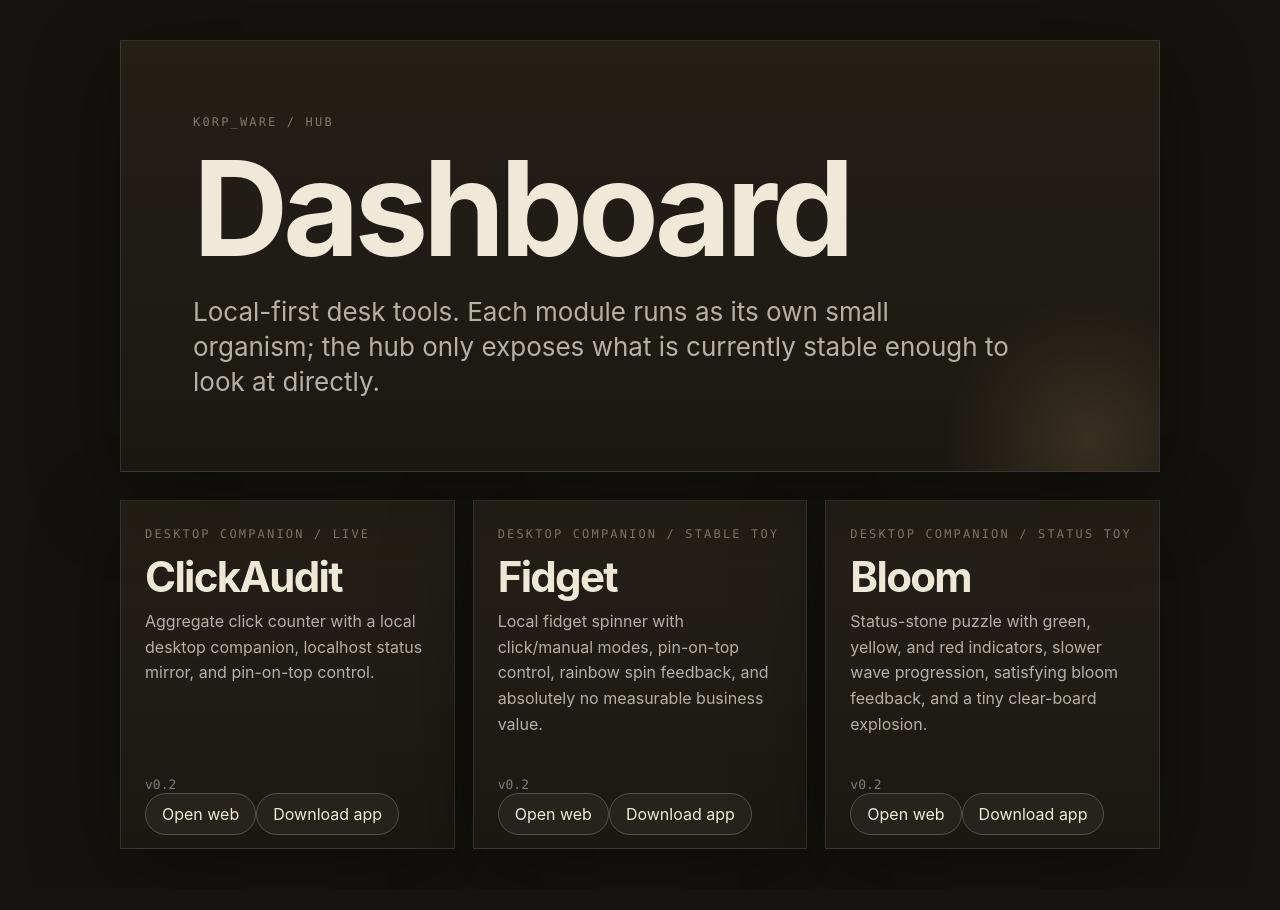
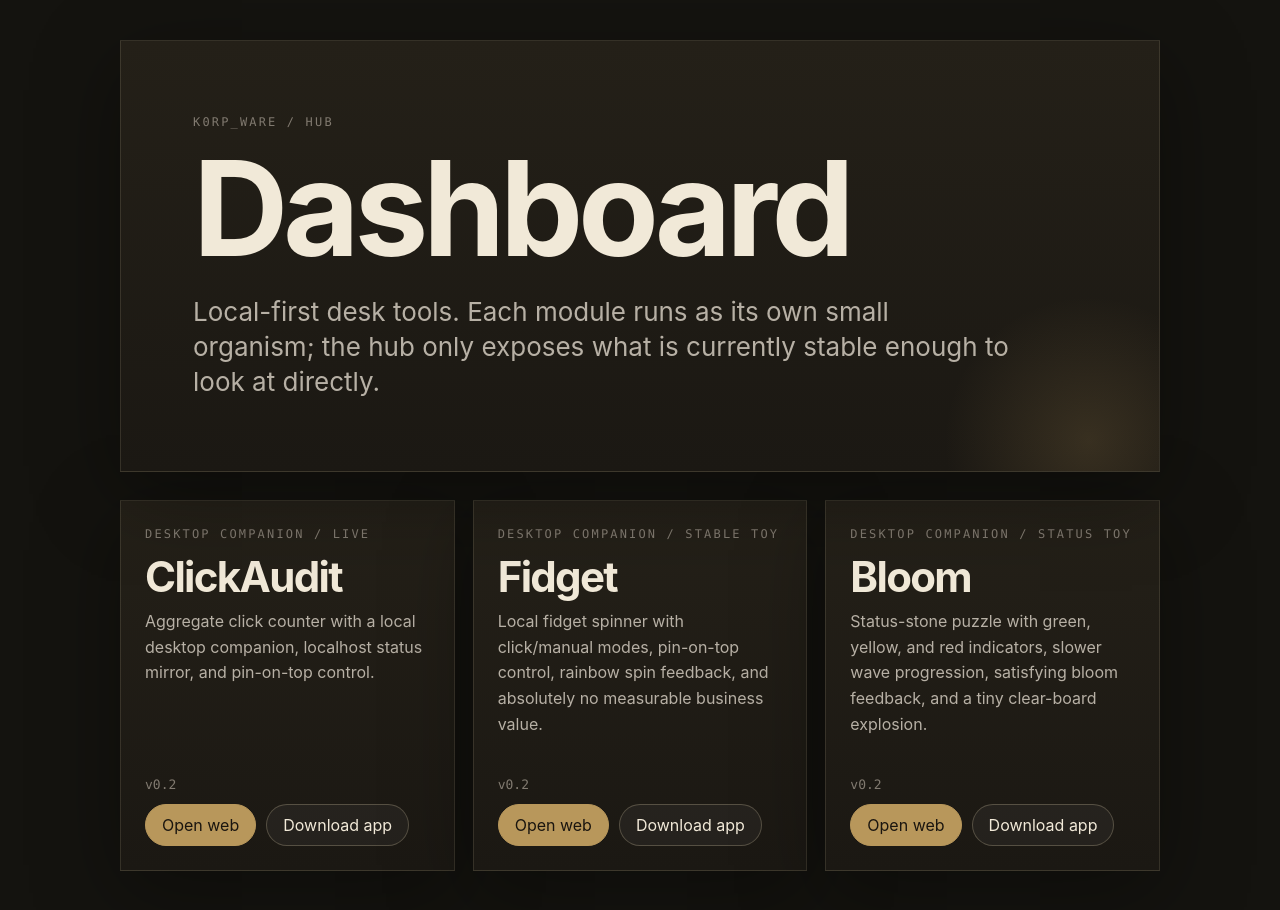
Before and after one commit to EinCorn/K0rp_ware, a React (Vite) app: page / in a window 1280 px wide. Before the commit the page ends 889 px from the top, so only its background shows below. Built offline with nearby package versions, Linux system fonts and the light colour scheme.

Commit message:
Style dashboard module actions

```diff
--- a/src/components/Dashboard.css
+++ b/src/components/Dashboard.css
@@ -34,6 +34,19 @@
   min-height: 260px;
 }
 
+.module-card-actions {
+  display: flex;
+  flex-wrap: wrap;
+  gap: 10px;
+  justify-content: flex-end;
+}
+
+.module-card-actions a:first-child {
+  color: #1a150f;
+  border-color: var(--accent);
+  background: var(--accent);
+}
+
 .hub-nav {
   display: flex;
   justify-content: flex-start;
```
